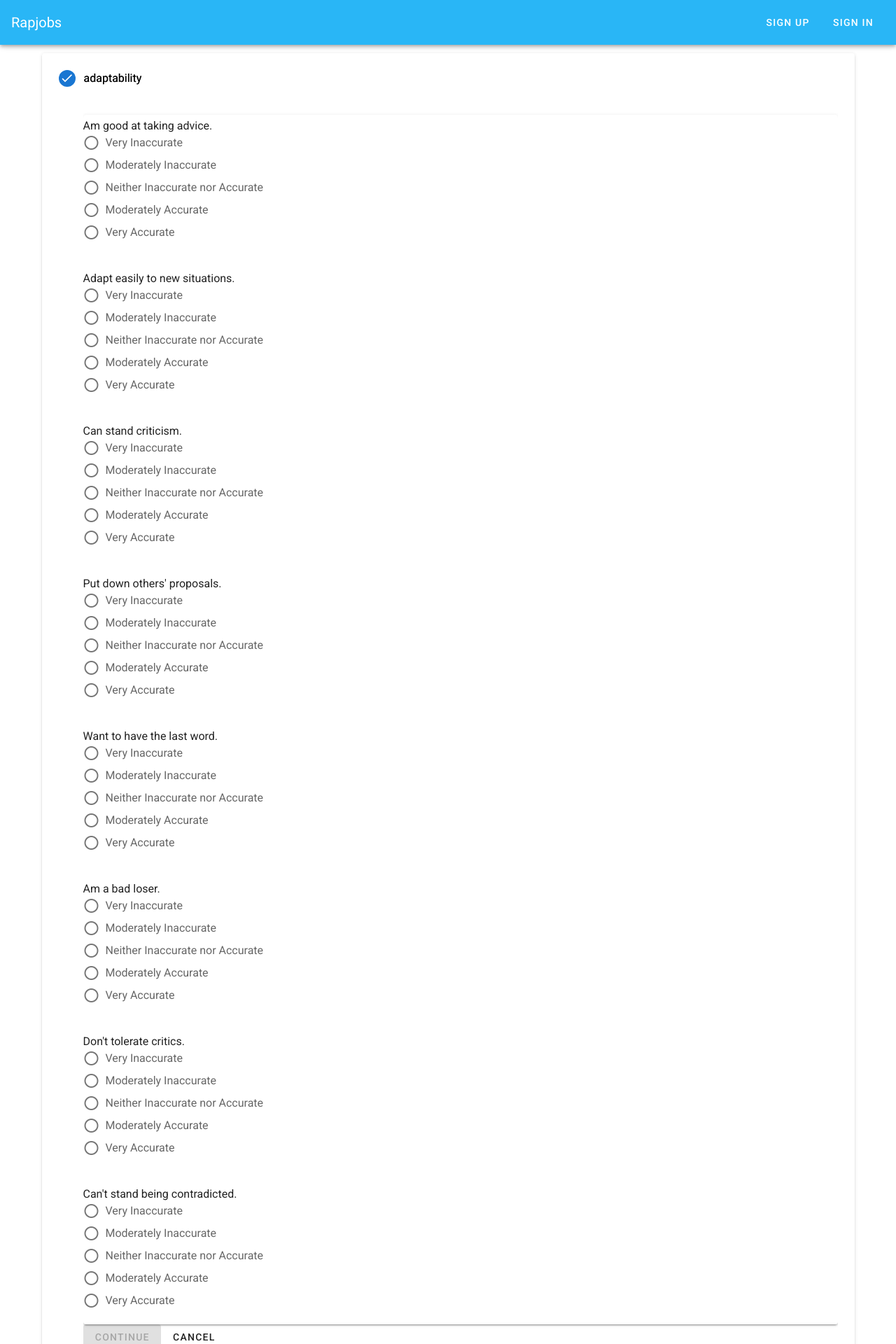
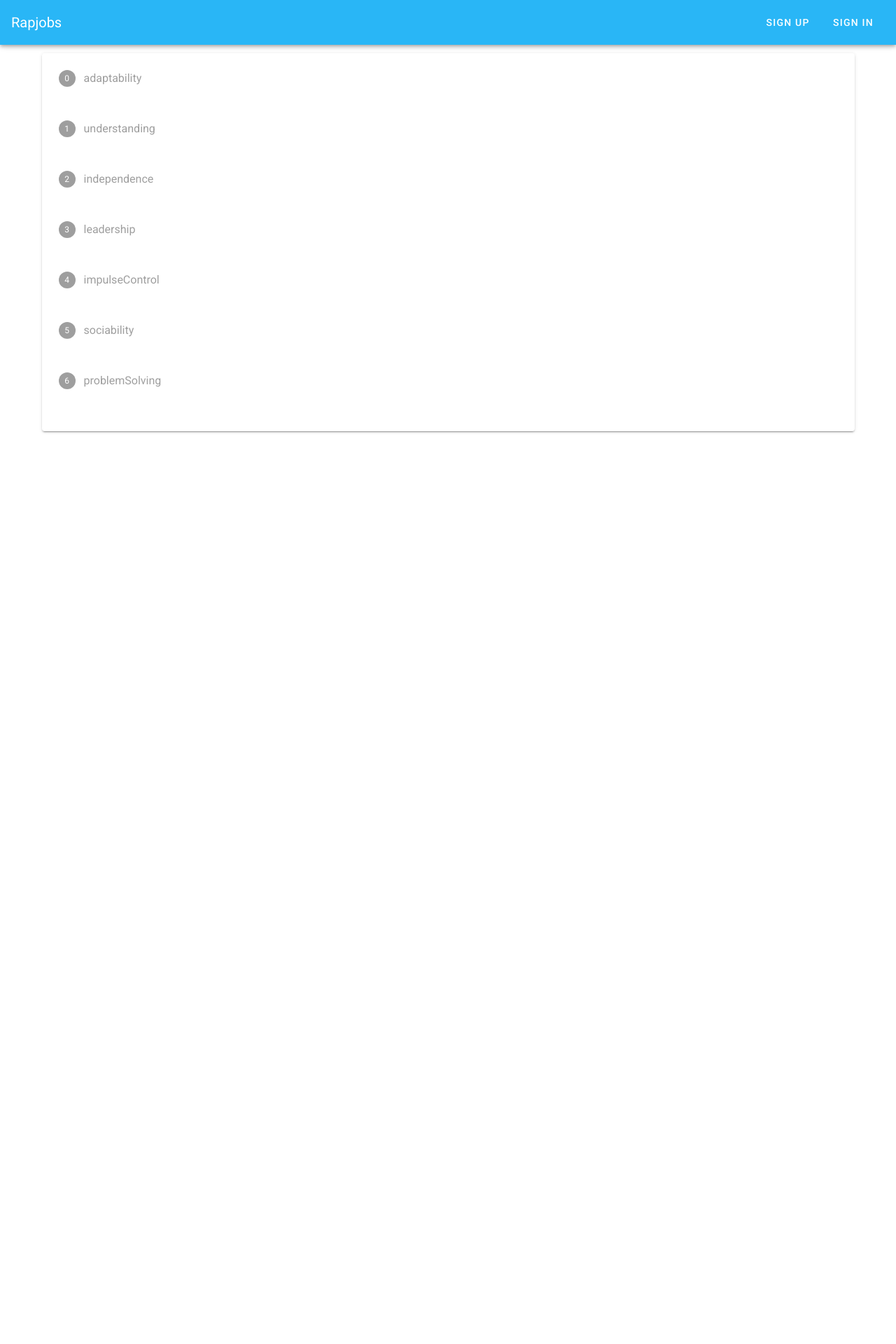
Before and after one commit to narcisabadea/RapJobs-Hipo-DevHack-Hackathon, a Vue app: page /#/test in a window 1280 px wide. Shown: the top 1920 px of the page at 70% size. After the commit the page ends 800 px from the top, so only its background shows below. Built offline with nearby package versions, Linux system fonts and the light colour scheme; no server answers; the database is empty.

Commit message:
NM-53 get initial steps

```diff
--- a/src/components/Test.vue
+++ b/src/components/Test.vue
@@ -2,11 +2,10 @@
   <v-container>
     <v-stepper v-model="step" vertical>
       <div v-for="(category, index) in testData.questions" :key="index">
-        <v-stepper-step :complete="step.includes(index)" :step="index">
+        <v-stepper-step :complete="stepNumber > findIndexOfCategory(index)" :step="findIndexOfCategory(index)">
           {{ index }}
         </v-stepper-step>
-
-        <v-stepper-content :step="index">
+        <v-stepper-content :step="findIndexOfCategory(index)">
           <v-card>
             <div
               v-for="(question, index2) in testData.questions[index]"
@@ -27,7 +26,7 @@
           <v-btn
             color="primary"
             :disabled="!areAllQuestionsAnswered(index)"
-            @click="step.push(index)"
+            @click="nextStep()"
           >
             Continue
           </v-btn>
@@ -49,7 +48,8 @@ export default {
   data() {
     return {
       testData: data,
-      step: Object.keys(data.questions)[0],
+      stepNumber: 0,
+      step: '',
     };
   },
   computed: {
@@ -65,7 +65,16 @@ export default {
       });
       return answered === Object.keys(this.testData.questions[category]).length;
     },
+    findIndexOfCategory(category) {
+        return Object.keys(this.testData.questions).indexOf(category)
+    },
+    nextStep() {
+        this.stepNumber = this.stepNumber +1;
+        this.step =  Object.keys(this.testData.questions)[this.stepNumber]
+    }
   },
-  created() {},
+  created() {
+      this.step = Object.keys(this.testData.questions)[this.stepNumber]
+  },
 };
 </script>
```
